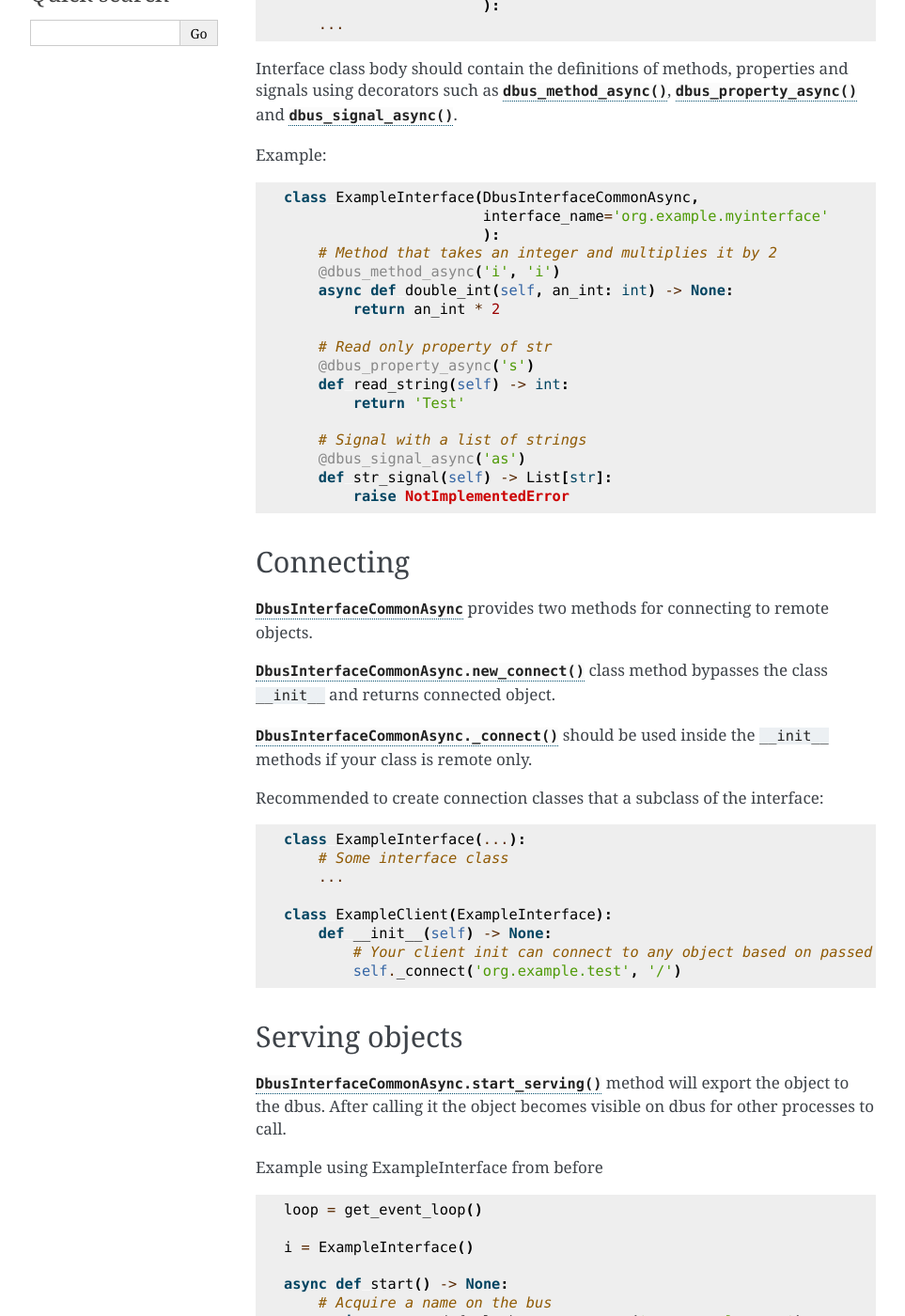
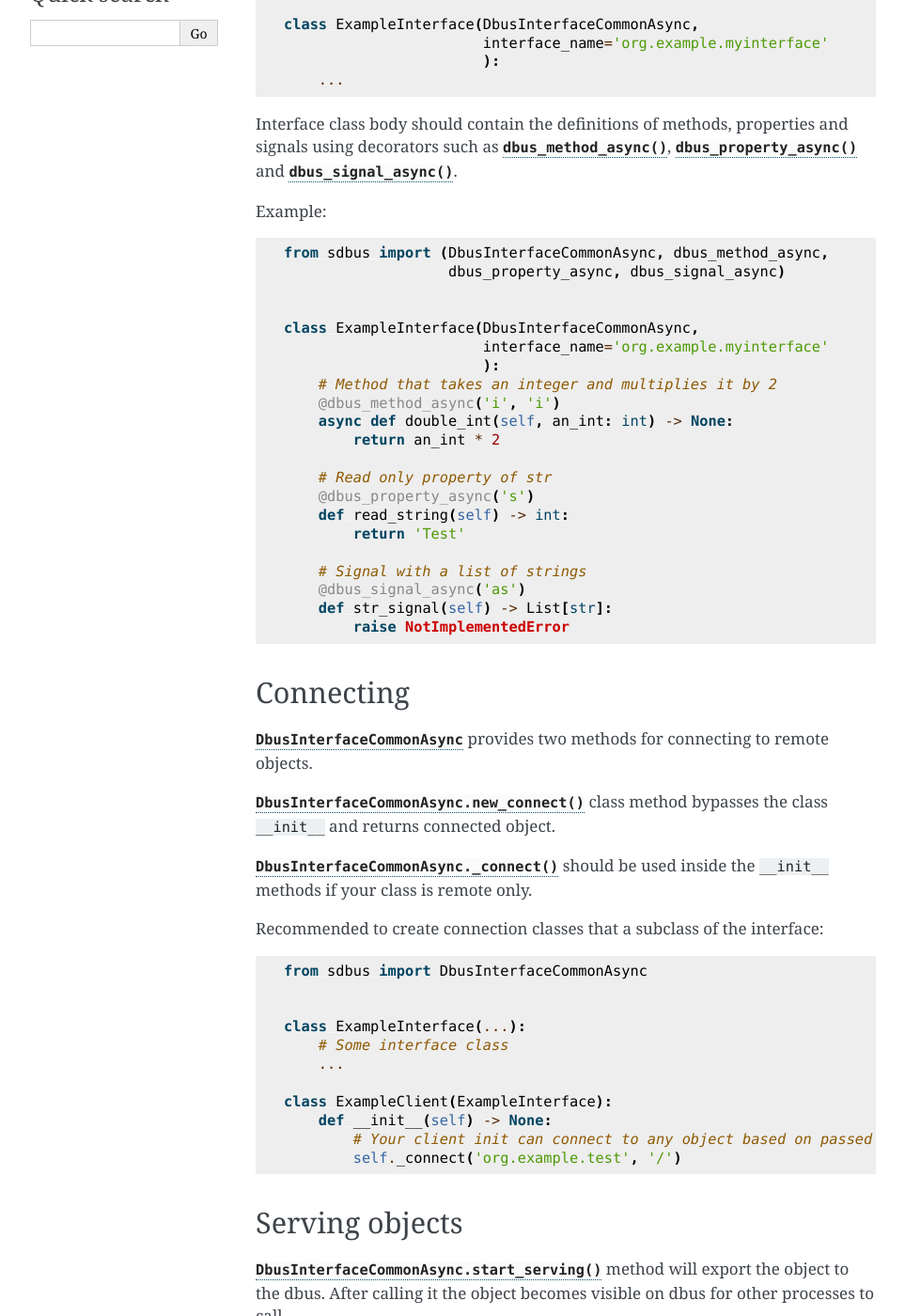
Before and after one commit to python-sdbus/python-sdbus, a Sphinx documentation site: the page built from docs/asyncio_quick.rst, in a window 1280 px wide and 1400 px high, scrolled down 416 px. Shown: the whole window at 94% size, without its empty margins (148-1111 px from the left). Built offline with Sphinx 7.4.7, drawn with Linux system fonts in a browser that asks for light colours; some of the changed text lies outside the part shown.

Commit message:
docs: Added import statements to all examples

```diff
--- a/docs/asyncio_quick.rst
+++ b/docs/asyncio_quick.rst
@@ -13,7 +13,10 @@ Interface classes for async IO should be derived from :py:class:`DbusInterfaceCo
 The class constructor takes ``interface_name`` keyword to determine the dbus interface name for all
 dbus elements declared in the class body.
 
-Example::
+Example: ::
+
+    from sdbus import DbusInterfaceCommonAsync
+
 
     class ExampleInterface(DbusInterfaceCommonAsync,
                            interface_name='org.example.myinterface'
@@ -26,7 +29,11 @@ signals using decorators such as
 :py:func:`dbus_signal_async`.
 
 
-Example::
+Example: ::
+
+    from sdbus import (DbusInterfaceCommonAsync, dbus_method_async,
+                       dbus_property_async, dbus_signal_async)
+
 
     class ExampleInterface(DbusInterfaceCommonAsync,
                            interface_name='org.example.myinterface'
@@ -57,6 +64,9 @@ Connecting
 
 Recommended to create connection classes that a subclass of the interface: ::
 
+    from sdbus import DbusInterfaceCommonAsync
+
+
     class ExampleInterface(...):
         # Some interface class
         ...
@@ -74,7 +84,10 @@ Serving objects
 will export the object to the dbus. After calling it the object
 becomes visible on dbus for other processes to call.
 
-Example using ExampleInterface from before ::
+Example using ExampleInterface from before: ::
+
+    from sdbus import request_default_bus_name_async
+
 
     loop = get_event_loop()
 
@@ -125,7 +138,10 @@ Regular exceptions will not propagate.
 
 See :doc:`/exceptions`.
 
-Example::
+Example: ::
+
+    from sdbus import DbusInterfaceCommonAsync, dbus_method_async
+
 
     class ExampleInterface(...):
 
@@ -159,6 +175,9 @@ To declare a read only property you need to decorate a regular function with
 
 Example: ::
 
+    from sdbus import DbusInterfaceCommonAsync, dbus_property_async
+
+
     class ExampleInterface(...):
 
         ...
@@ -173,6 +192,9 @@ To create a read/write property you need to decorate the setter function with
 the :py:obj:`setter` attribute of your getter function.
 
 Example: ::
+
+    from sdbus import DbusInterfaceCommonAsync, dbus_property_async
+
 
     class ExampleInterface(...):
 
@@ -221,6 +243,9 @@ to just put ``raise NotImplementedError`` in to the body of the function.
 
 Example: ::
 
+    from sdbus import DbusInterfaceCommonAsync, dbus_signal_async
+
+
     class ExampleInterface(...):
 
             ...
@@ -251,6 +276,10 @@ Overridden methods should take same number and type of arguments.
 
 Example: ::
 
+    from sdbus import (dbus_method_async_override,
+                       dbus_property_async_override)
+
+
     # Some subclass
     class SubclassInterface(...):
 
@@ -278,6 +307,9 @@ multiple inheritance on all interfaces the object has.
 
 Example: ::
 
+    from sdbus import DbusInterfaceCommonAsync
+
+
     class ExampleInterface(DbusInterfaceCommonAsync,
                            interface_name='org.example.myinterface'
                            ):
```
Also changed, not shown: docs/asyncio_api.rst (+23 -6 lines), docs/common_api.rst (+9 -3 lines), docs/sync_api.rst (+13 -3 lines), docs/sync_quick.rst (+15 -3 lines).
